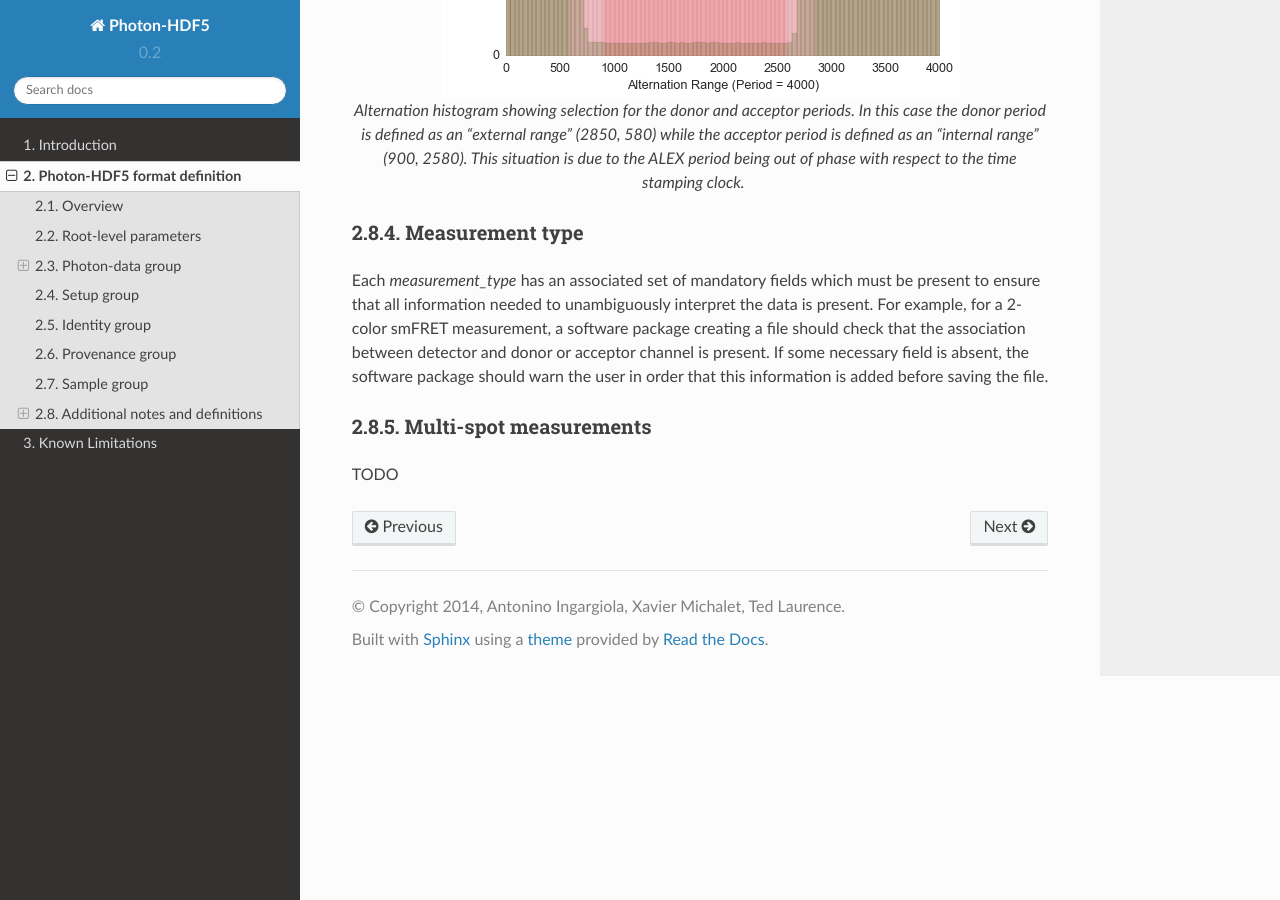
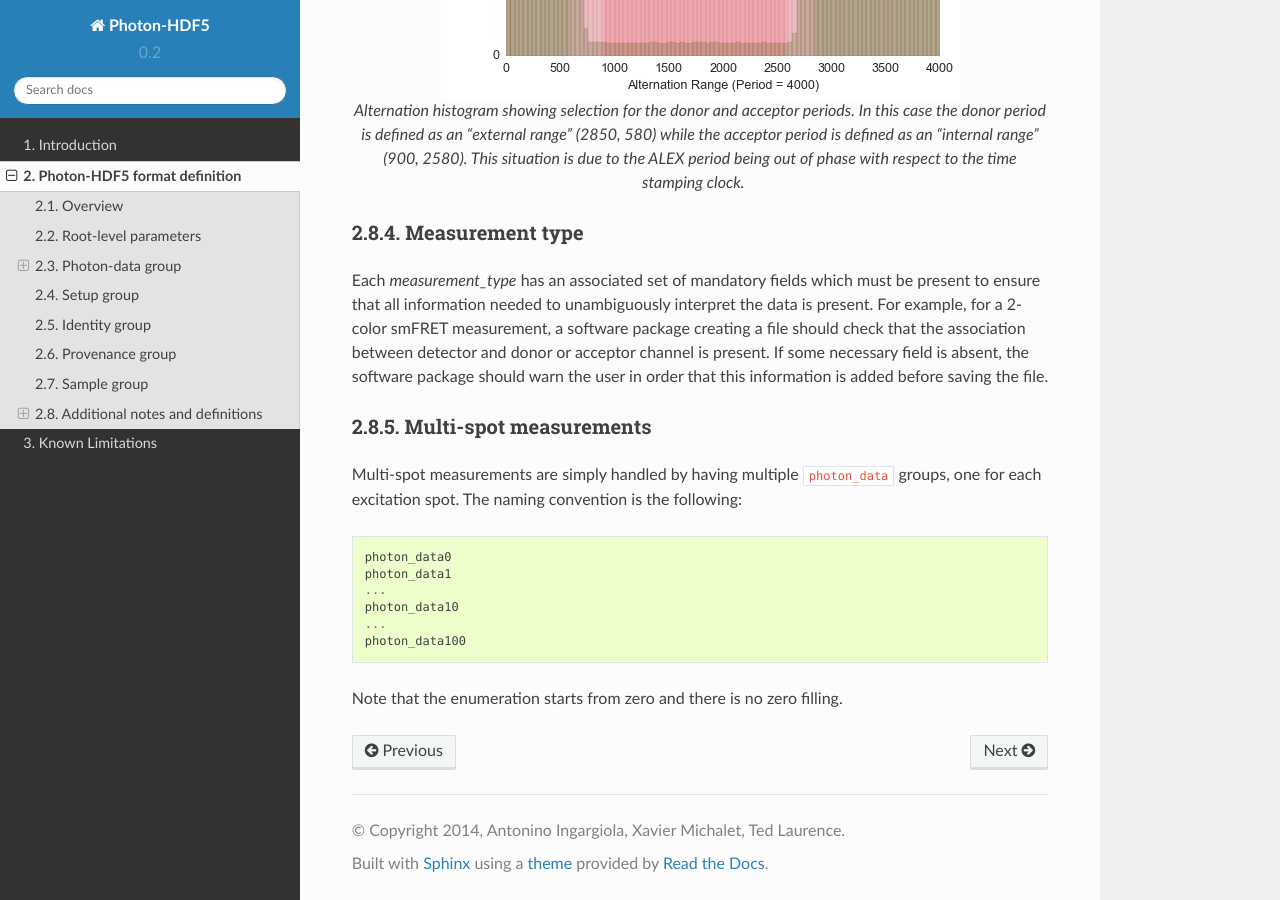
Before and after one commit to Photon-HDF5/photon-hdf5, a Sphinx documentation site: the page built from docs/phdata.rst, in a window 1280 px wide and 900 px high, scrolled down 8063 px. Built offline with Sphinx 7.4.7 and the Read the Docs theme 2.0.0, drawn with Linux system fonts in a browser that asks for light colours.

Commit message:
Add paragraph for multi-spot

```diff
--- a/docs/phdata.rst
+++ b/docs/phdata.rst
@@ -459,4 +459,14 @@ saving the file.
 Multi-spot measurements
 ^^^^^^^^^^^^^^^^^^^^^^^
 
-TODO
+Multi-spot measurements are simply handled by having multiple ``photon_data``
+groups, one for each excitation spot. The naming convention is the following::
+
+    photon_data0
+    photon_data1
+    ...
+    photon_data10
+    ...
+    photon_data100
+
+Note that the enumeration starts from zero and there is no zero filling.
```
